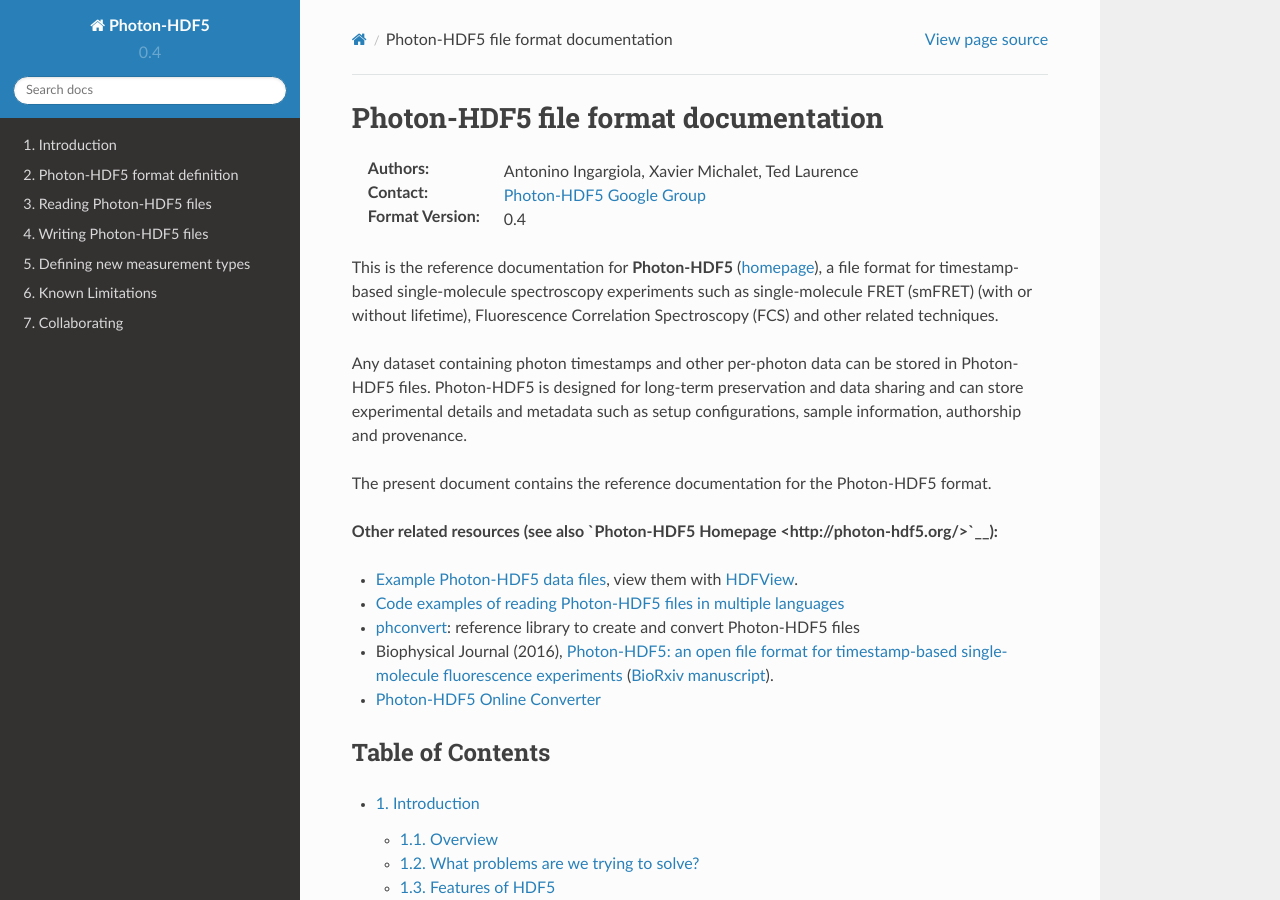
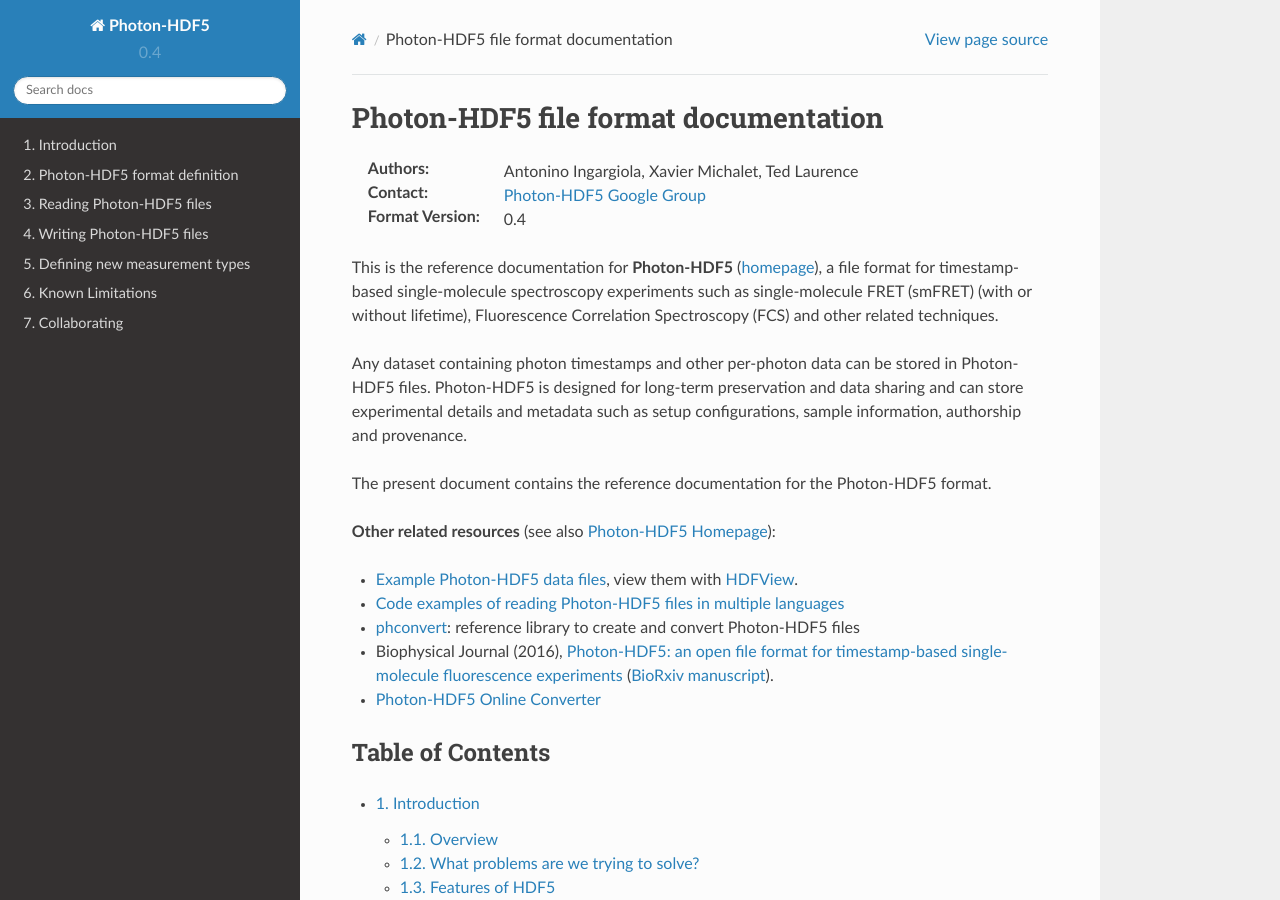
Before and after one commit to Photon-HDF5/photon-hdf5, a Sphinx documentation site: the page built from docs/index.rst, in a window 1280 px wide and 900 px high. Built offline with Sphinx 7.4.7 and the Read the Docs theme 2.0.0, drawn with Linux system fonts in a browser that asks for light colours.

Commit message:
Fix formatting

```diff
--- a/docs/index.rst
+++ b/docs/index.rst
@@ -24,7 +24,7 @@ setup configurations, sample information, authorship and provenance.
 
 The present document contains the reference documentation for the Photon-HDF5 format.
 
-**Other related resources (see also `Photon-HDF5 Homepage <http://photon-hdf5.org/>`__):**
+**Other related resources** (see also `Photon-HDF5 Homepage <http://photon-hdf5.org/>`__):
 
 - |example_files|, view them with |hdfview|.
 - |read_examples|
```
